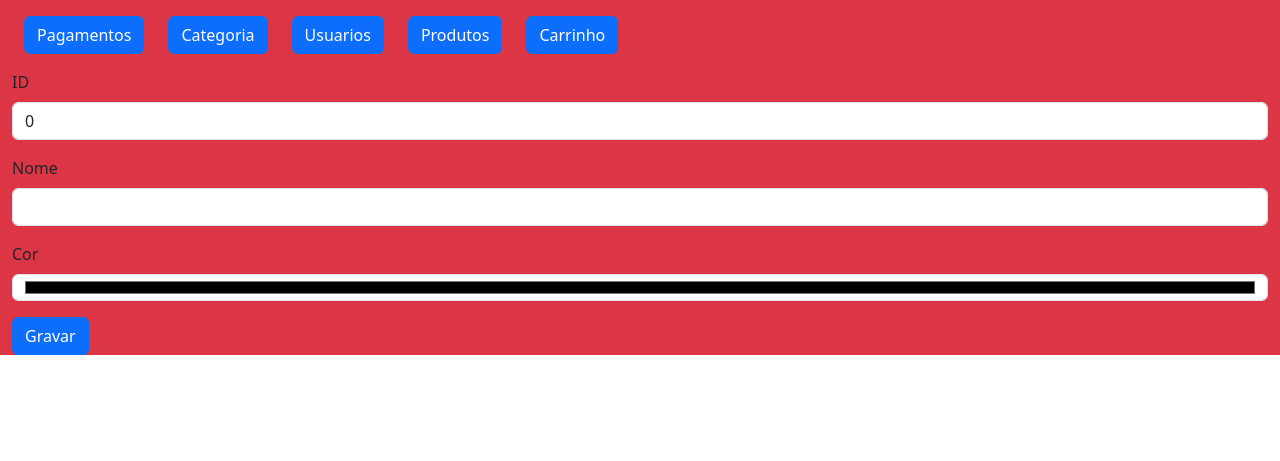
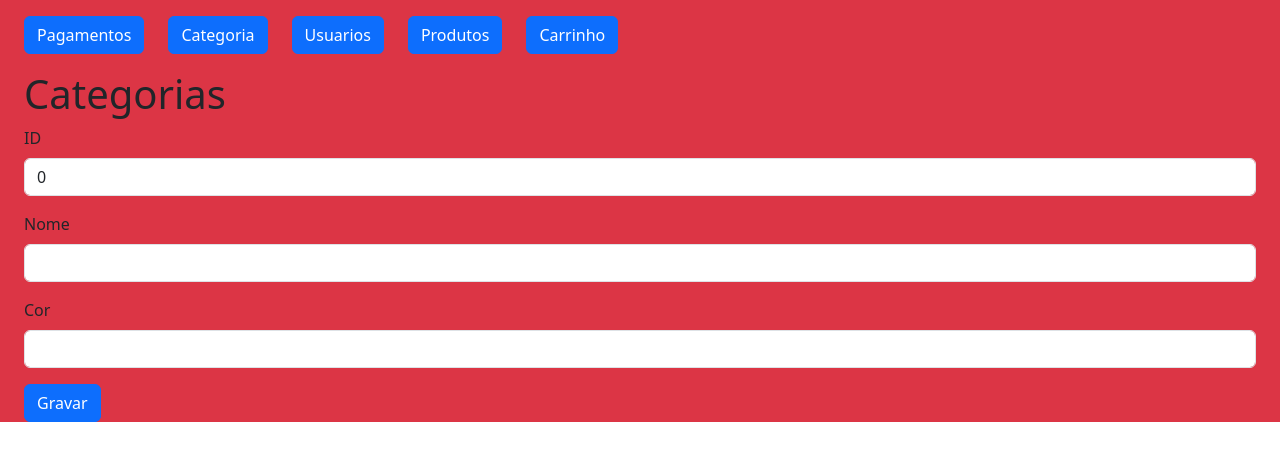
Before and after one commit to henriquenunes-teste/default, a PHP site: page /saborLoja/categoria/novo in a window 1280 px wide. Shown: the top 461 px of the page. Run offline with PHP 8.4, Linux system fonts and the light colour scheme.

Commit message:
Update formulario_categoria.php

```diff
--- a/view/categoria/formulario_categoria.php
+++ b/view/categoria/formulario_categoria.php
@@ -1,17 +1,18 @@
-
+<div class="container-fluid">
+    <h1>Categorias</h1>
     <form action="<?php echo APP.'/categoria/gravar'; ?>" method="POST">
         <div class="mb-3">
             <label for="id" class="form-label">ID</label>
             <input readonly type="text" class="form-control" id="id" name="id" value="<?php echo $dados['id']; ?>">
         </div>
-
         <div class="mb-3">
             <label for="nome" class="form-label">Nome</label>
             <input type="text" class="form-control" id="nome" name="nome" value="<?php echo $dados['nome']; ?>">
         </div>
         <div class="mb-3">
             <label for="cor" class="form-label">Cor</label>
-            <input type="color" class="form-control" id="cor" name="cor" value="<?php echo $dados['cor']; ?>">
+            <input type="cor" class="form-control" id="cor" name="cor" value="<?php echo $dados['cor']; ?>">
         </div>
         <button type="submit" class="btn btn-primary">Gravar</button>
     </form>
+</div>
```
